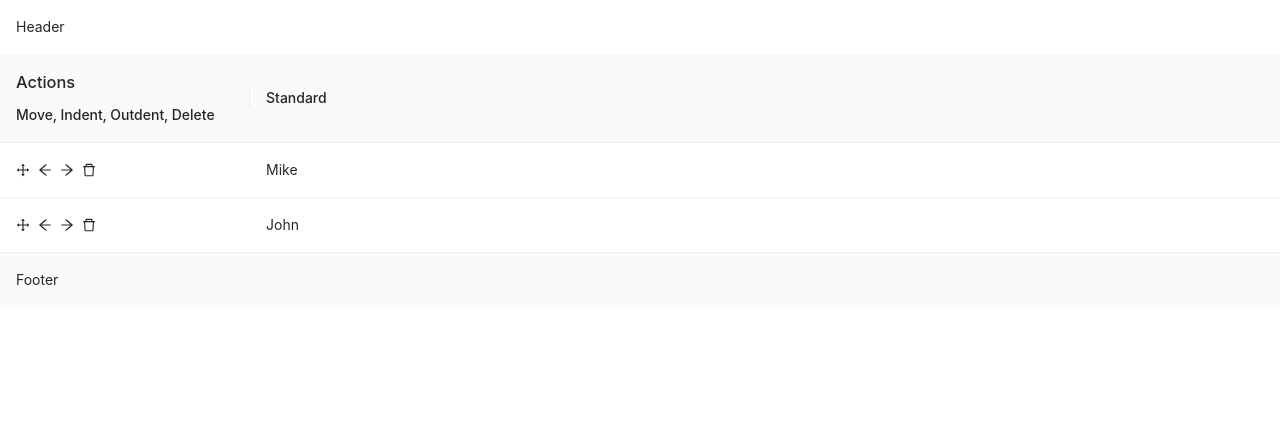
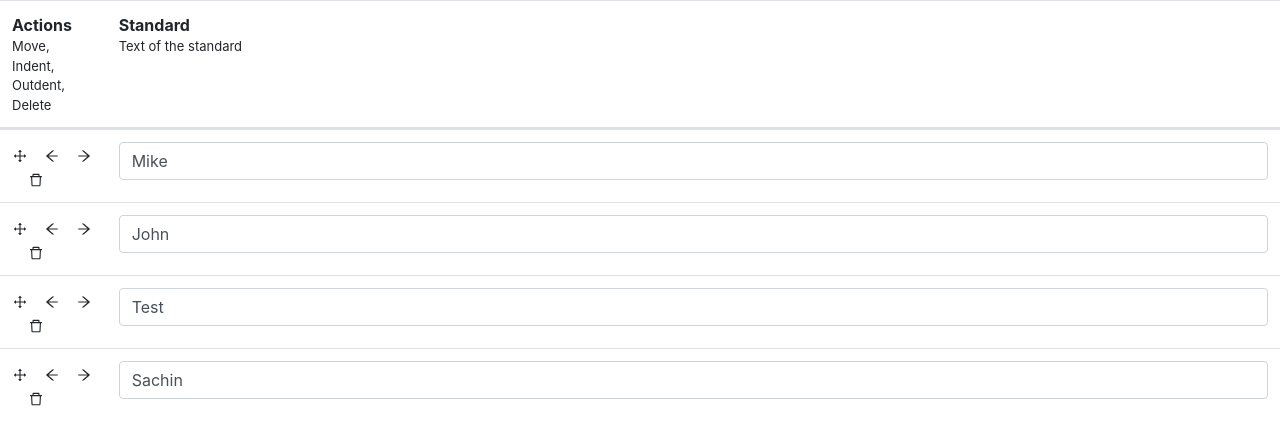
Before and after one commit to 5achinJani/table-dnd-tree, a React (Create React App) app: page / in a window 1280 px wide. Shown: the top 444 px of the page. Built offline with nearby package versions, Linux system fonts and the light colour scheme.

Commit message:
Integrated  bs table with dnd and styles.

```diff
--- a/package.json
+++ b/package.json
@@ -12,9 +12,12 @@
     "@types/react": "^16.9.0",
     "@types/react-dom": "^16.9.0",
     "antd": "^4.6.6",
+    "bootstrap": "^4.5.2",
     "mobx": "^5.15.7",
     "mobx-react": "^6.3.0",
     "react": "^16.13.1",
+    "react-beautiful-dnd": "^13.0.0",
+    "react-bootstrap": "^1.3.0",
     "react-dom": "^16.13.1",
     "react-icons": "^3.11.0",
     "react-scripts": "3.4.3",
--- a/src/components/DragHandle.tsx
+++ /dev/null
@@ -1 +0,0 @@
-import React, { Fragment } from "react";
--- /dev/null
+++ b/src/components/react-bootstrap.tsx
@@ -0,0 +1,10 @@
+/**
+ * @issue : https://github.com/react-bootstrap/react-bootstrap/issues/5281
+ */
+
+import Container from "react-bootstrap/Container";
+import Row from "react-bootstrap/Row";
+import Col from "react-bootstrap/Col";
+import Table from "react-bootstrap/Table";
+
+export { Container, Row, Col, Table };
--- a/src/containers/TableContainer.tsx
+++ b/src/containers/TableContainer.tsx
@@ -1,24 +1,141 @@
 import React, { useState, Fragment } from "react";
 import { IData } from "../types";
+import { Table, Row } from "../components/react-bootstrap";
+import { DragDropContext, Droppable, Draggable } from "react-beautiful-dnd";
+import { IDataRow } from "../types";
+
+import {
+  AiOutlineDrag,
+  AiOutlineArrowLeft,
+  AiOutlineArrowRight,
+  AiOutlineDelete,
+} from "react-icons/ai";
+import { useMount } from "react-use";
+
+const dataSource = [
+  {
+    id: "1",
+    body: "Mike",
+    indent: 0,
+  },
+  {
+    id: "2",
+    body: "John",
+    indent: 0,
+  },
+  {
+    id: "3",
+    body: "Test",
+    indent: 0,
+  },
+  {
+    id: "4",
+    body: "Sachin",
+    indent: 0,
+  },
+];
 
 export const TableContainer = () => {
-  const [data, setData] = useState<IData>([]);
+  const [data, setData] = useState<IData>(dataSource);
+
+  useMount(() => {});
+
+  const onChange = ({ index, value }: { index: number; value: string }) => {
+    const cloned_data = [...data];
+    cloned_data[index].body = value;
+    setData(cloned_data);
+  };
+
+  const onDragEnd = () => {};
 
   return (
     <Fragment>
-      <table>
+      <DragDropContext onDragEnd={onDragEnd}>
+        <Droppable droppableId="droppable">
+          {(provided, snapshot) => (
+            <Table
+              hover
+              ref={provided.innerRef}
+              style={{ width: "100%", tableLayout: "fixed" }}
+            >
               <thead>
-          <tr>
-            <th>The table header</th>
+                <tr className="d-flex">
+                  <th scope="col" className="col-1">
+                    <div>Actions</div>
+                    <div
+                      className="font-weight-lighter"
+                      style={{ fontSize: "small" }}
+                    >
+                      Move, Indent, Outdent, Delete
+                    </div>
+                  </th>
+                  <th scope="col" className="col-11">
+                    <div>Standard</div>
+                    <div
+                      className="font-weight-lighter"
+                      style={{ fontSize: "small" }}
+                    >
+                      Text of the standard
+                    </div>
+                  </th>
                 </tr>
               </thead>
               <tbody>
-          <tr>
-            <td>The table body</td>
-            <td>with two columns</td>
+                {data.map((row, index) => {
+                  return (
+                    <Draggable key={row.id} draggableId={row.id} index={index}>
+                      {(provided, snapshot) => (
+                        <tr
+                          ref={provided.innerRef}
+                          {...provided.draggableProps}
+                          style={{
+                            ...provided.draggableProps.style,
+                          }}
+                          key={row.id}
+                          className="d-flex"
+                        >
+                          <td className="col-1">
+                            <span {...provided.dragHandleProps}>
+                              <AiOutlineDrag title="Move" />
+                            </span>
+                            <AiOutlineArrowLeft
+                              title="Outdent"
+                              className="ml-3"
+                              style={{ cursor: "pointer" }}
+                            />
+                            <AiOutlineArrowRight
+                              title="Indent"
+                              className="ml-3"
+                              style={{ cursor: "pointer" }}
+                            />
+                            <AiOutlineDelete
+                              title="Delete"
+                              className="ml-3"
+                              style={{ cursor: "pointer" }}
+                            />
+                          </td>
+                          <td className="col-11">
+                            <input
+                              type="text"
+                              className="form-control"
+                              value={row.body}
+                              onChange={(event) => {
+                                onChange({ index, value: event.target.value });
+                              }}
+                            />
+                          </td>
                         </tr>
+                      )}
+                    </Draggable>
+                  );
+                })}
+
+                {provided.placeholder}
               </tbody>
-      </table>
+            </Table>
+          )}
+        </Droppable>
+      </DragDropContext>
     </Fragment>
   );
 };
--- a/src/index.tsx
+++ b/src/index.tsx
@@ -6,7 +6,8 @@ import { App } from "./App";
 
 //css
 // import "./index.css";
-import "antd/dist/antd.css";
+// import "antd/dist/antd.css";
+import "bootstrap/dist/css/bootstrap.min.css";
 
 ReactDOM.render(
   <React.StrictMode>
--- a/src/pages/IndexPage.tsx
+++ b/src/pages/IndexPage.tsx
@@ -1,11 +1,14 @@
-import React from "react";
-import { Layout, Row, Col } from "antd";
-import { Table } from "../components/Table";
-
+import React, { Fragment } from "react";
+import { Container, Row, Col } from "../components/react-bootstrap";
+import { TableContainer } from "../containers/TableContainer";
 export const IndexPage = () => {
   return (
-    <Layout>
-      <Table />
-    </Layout>
+    <Fragment>
+      <Container fluid>
+        <Row>
+          <TableContainer />
+        </Row>
+      </Container>
+    </Fragment>
   );
 };
```
Also changed, not shown: src/components/AntTable.tsx (renamed from src/components/Table.tsx), 1 other file (tests, documents, lock files or other folders). Lines whose indentation alone changed are shown as unchanged.
